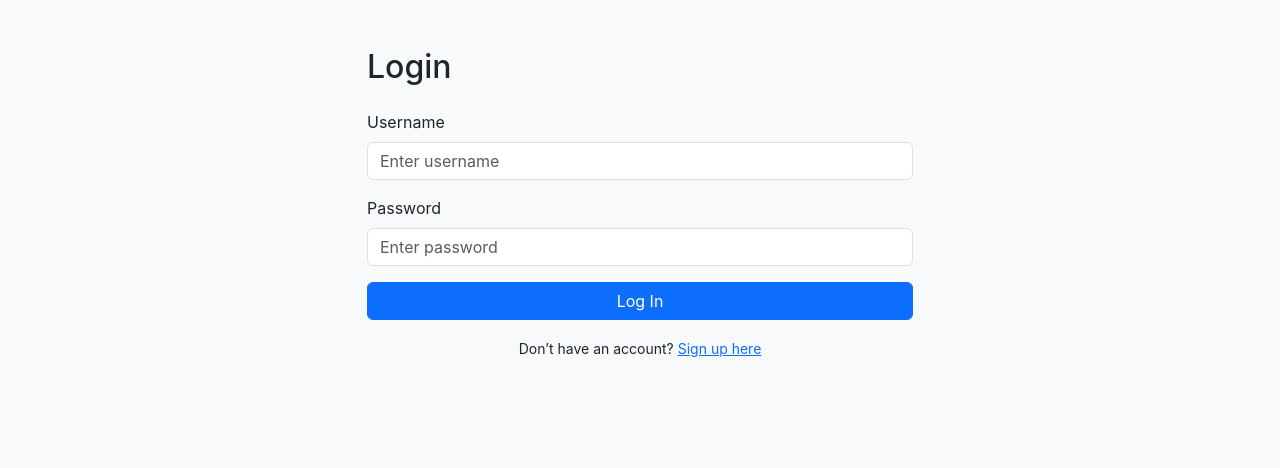
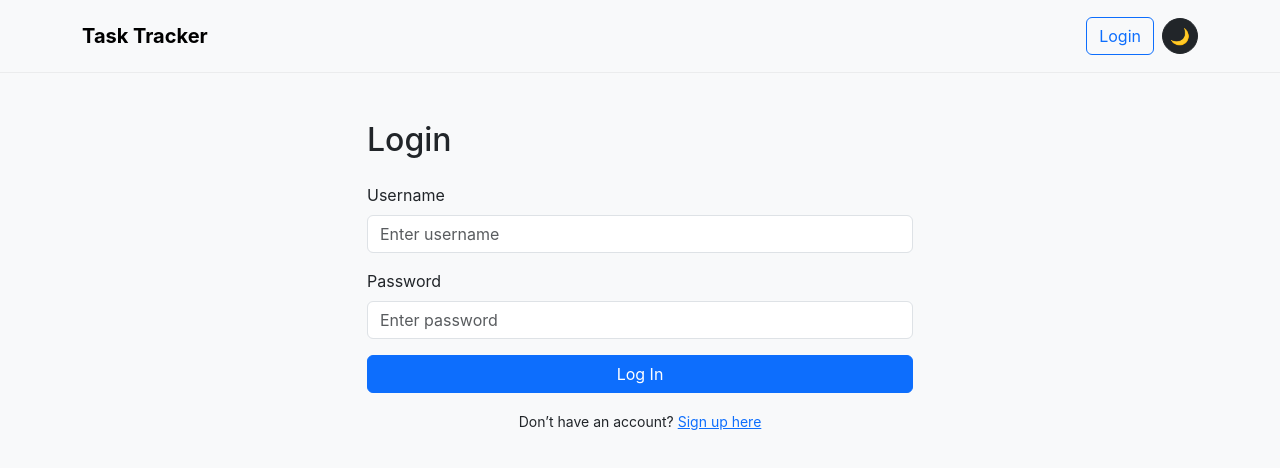
Before and after one commit to itjosephk2/task-tracker-react, a React (Create React App) app: page /login in a window 1280 px wide. Shown: the top 468 px of the page. Built offline with nearby package versions, Linux system fonts and the light colour scheme.

Commit message:
Add NavBar to login page and wrap content in parent element

```diff
--- a/src/pages/auth/LoginForm.jsx
+++ b/src/pages/auth/LoginForm.jsx
@@ -3,6 +3,7 @@ import { Form, Button, Container, Row, Col } from 'react-bootstrap';
 import { login } from '../../services/authService';
 import { useNavigate, Link } from 'react-router-dom';
 import { toast } from 'react-toastify';
+import NavBar from '../../components/Navbar/Navbar';
 
 /**
  * LoginForm component that allows users to log into the application.
@@ -47,6 +48,8 @@ const LoginForm = () => {
   };
 
   return (
+    <div>
+      <NavBar />
       <Container className="mt-5">
         <Row className="justify-content-md-center">
           <Col md={6}>
@@ -91,6 +94,7 @@ const LoginForm = () => {
           </Col>
         </Row>
       </Container>
+    </div>
   );
 };
 
```
Lines whose indentation alone changed are shown as unchanged.
